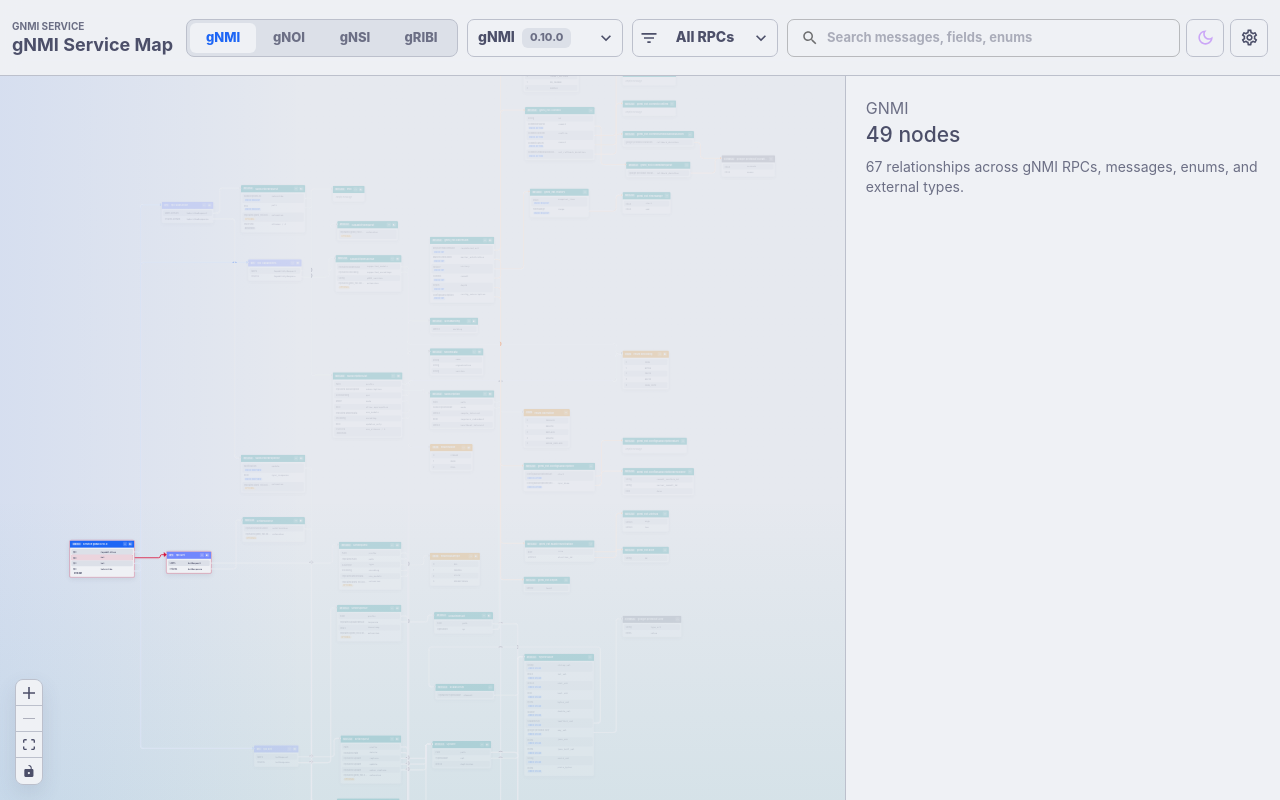
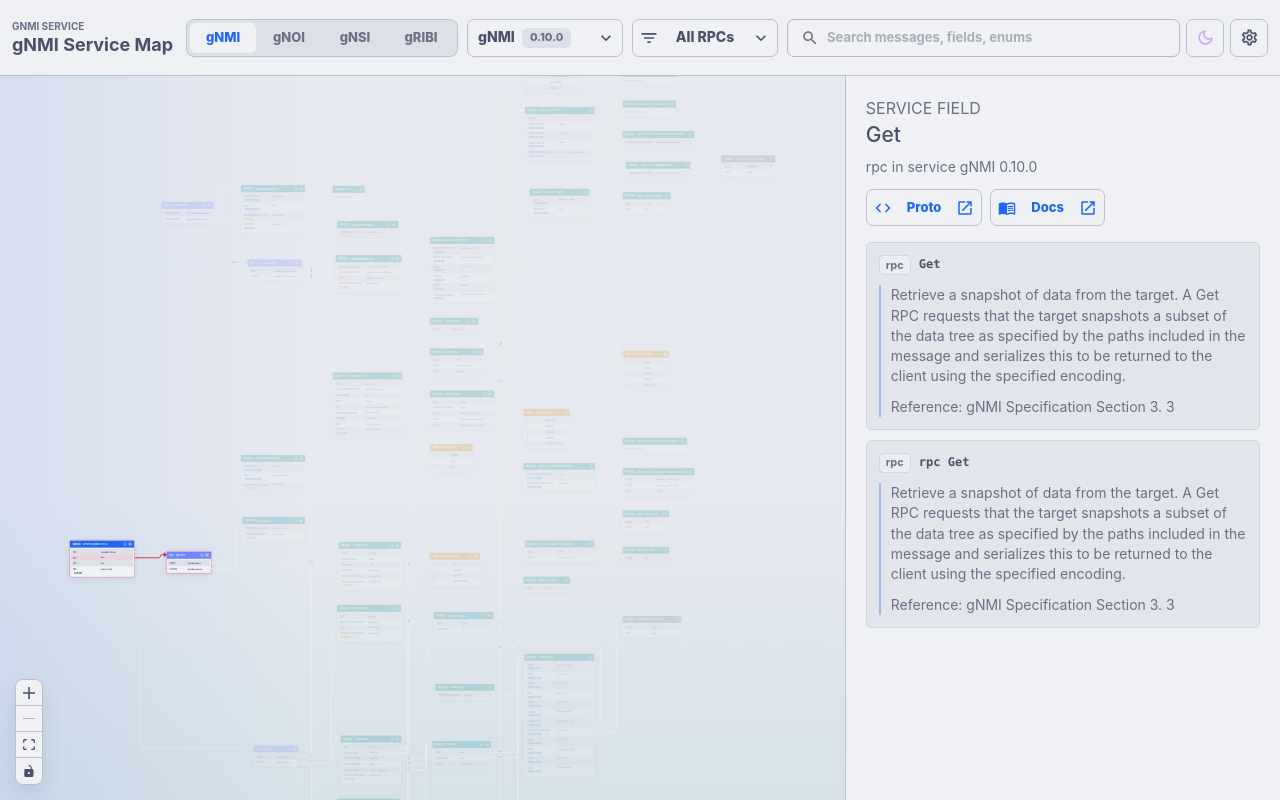
Before and after one commit to hellt/oc-protomaps, a React (Vite) app: page /gnmi/service-gnmi/0.10.0 in a window 1280 px wide. Both pictures are taken after a click on the element 102 px from the left and 558 px from the top of the page. Built offline with nearby package versions, Linux system fonts and the light colour scheme.

Commit message:
Show descriptions for selected fields

```diff
--- a/src/App.tsx
+++ b/src/App.tsx
@@ -133,7 +133,17 @@ type RoutedMapEdge = Edge<RoutedEdgeData, 'routed'> & {
 };
 
 type FieldConnectionIds = Record<string, string>;
-type FieldClickHandler = (edgeId: string) => void;
+type FieldSelection = {
+  nodeId: string;
+  fieldId: string;
+};
+type FieldSelectHandler = (fieldId: string, edgeId?: string) => void;
+
+type SelectedFieldDetails = {
+  node: MapNode;
+  field: MapField;
+  refNode?: MapNode;
+};
 
 type RouteBridge = RoutePoint & {
   orientation: 'horizontal' | 'vertical';
@@ -372,6 +382,7 @@ function AppShell({ themeMode, onToggleTheme }: AppShellProps) {
   );
   const [selectedId, setSelectedId] = useState<string | null>(null);
   const [selectedEdgeId, setSelectedEdgeId] = useState<string | null>(null);
+  const [selectedField, setSelectedField] = useState<FieldSelection | null>(null);
   const [manualPositions, setManualPositions] = useState<Record<string, NodePosition>>({});
   const [routingPositions, setRoutingPositions] = useState<Record<string, NodePosition>>({});
   const appliedLayoutResetCount = useRef(0);
@@ -450,6 +461,7 @@ function AppShell({ themeMode, onToggleTheme }: AppShellProps) {
   useEffect(() => {
     setSelectedId(null);
     setSelectedEdgeId(null);
+    setSelectedField(null);
     setManualPositions({});
     setRoutingPositions({});
     setQueryValue('');
@@ -587,9 +599,10 @@ function AppShell({ themeMode, onToggleTheme }: AppShellProps) {
       ),
     [visibleMap.edges],
   );
-  const selectFieldConnection = useCallback((edgeId: string) => {
+  const selectField = useCallback((nodeId: string, fieldId: string, edgeId?: string) => {
     setSelectedId(null);
-    setSelectedEdgeId(edgeId);
+    setSelectedField({ nodeId, fieldId });
+    setSelectedEdgeId(edgeId ?? null);
   }, []);
 
   const nodes = useMemo(
@@ -599,9 +612,10 @@ function AppShell({ themeMode, onToggleTheme }: AppShellProps) {
         const edgeEndpoint =
           selectedEdgeEndpointIds.has(currentNode.id) ||
           (selectedNodeRelated && currentNode.id !== selectedId);
-        const selectionActive = Boolean(selectedId || selectedEdge);
+        const selectedFieldInNode = selectedField?.nodeId === currentNode.id;
+        const selectionActive = Boolean(selectedId || selectedEdge || selectedField);
         const active = selectionActive
-          ? selectedNodeRelated || selectedEdgeEndpointIds.has(currentNode.id)
+          ? selectedNodeRelated || selectedEdgeEndpointIds.has(currentNode.id) || selectedFieldInNode
           : !query || nodeMatches.has(currentNode.id);
         const fieldConnectionIds = Object.fromEntries(
           (currentNode.data.fields ?? [])
@@ -622,7 +636,9 @@ function AppShell({ themeMode, onToggleTheme }: AppShellProps) {
             activeEdgeSourceHandle:
               selectedEdge?.source === currentNode.id ? selectedEdge.sourceHandle : null,
             fieldConnectionIds,
-            onFieldConnectionClick: selectFieldConnection,
+            selectedFieldId: selectedFieldInNode ? selectedField.fieldId : null,
+            onFieldSelect: (fieldId: string, edgeId?: string) =>
+              selectField(currentNode.id, fieldId, edgeId),
             query,
             showExtensions,
           },
@@ -633,9 +649,10 @@ function AppShell({ themeMode, onToggleTheme }: AppShellProps) {
       displayedLayoutNodes,
       edgeIdBySourceHandle,
       query,
-      selectFieldConnection,
+      selectField,
       selectedEdge,
       selectedEdgeEndpointIds,
+      selectedField,
       selectedId,
       selectedNodeConnections,
       showExtensions,
@@ -657,7 +674,9 @@ function AppShell({ themeMode, onToggleTheme }: AppShellProps) {
         const connectedToSelectedNode = selectedNodeConnections.edgeIds.has(edge.id);
         const highlighted = selected || connectedToSelectedNode;
         const selectionDimmed =
-          (Boolean(selectedEdge) && !selected) || (Boolean(selectedId) && !connectedToSelectedNode);
+          (Boolean(selectedEdge) && !selected) ||
+          (Boolean(selectedId) && !connectedToSelectedNode) ||
+          (selectedField !== null && !selectedEdge);
         const opacity = highlighted ? 1 : connectedToMatch ? (selectionDimmed ? 0.18 : 1) : 0.14;
         const stroke = highlighted ? 'var(--edge-selected)' : style.stroke;
         const strokeWidth =
@@ -696,6 +715,7 @@ function AppShell({ themeMode, onToggleTheme }: AppShellProps) {
       readableLayout.edges,
       routeBridgesByEdge,
       selectedEdge,
+      selectedField,
       selectedId,
       selectedNodeConnections,
     ],
@@ -705,6 +725,20 @@ function AppShell({ themeMode, onToggleTheme }: AppShellProps) {
     () => nodes.find((currentNode) => currentNode.id === selectedId),
     [nodes, selectedId],
   );
+  const selectedFieldDetails = useMemo<SelectedFieldDetails | null>(() => {
+    if (!selectedField) {
+      return null;
+    }
+
+    const node = nodes.find((currentNode) => currentNode.id === selectedField.nodeId);
+    const field = node?.data.fields?.find((currentField) => currentField.id === selectedField.fieldId);
+    const refNode =
+      typeof field?.ref === 'string'
+        ? nodes.find((currentNode) => currentNode.id === field.ref)
+        : undefined;
+
+    return node && field ? { node, field, refNode } : null;
+  }, [nodes, selectedField]);
   const exportInput = useMemo<MapExportInput>(
     () => ({
       layout: readableLayout,
@@ -734,6 +768,10 @@ function AppShell({ themeMode, onToggleTheme }: AppShellProps) {
   }, [fitView]);
 
   const onNodesChange = useCallback((changes: NodeChange<MapNode>[]) => {
+    const selectedNodeChanged = changes.some(
+      (change) => change.type === 'select' && change.selected,
+    );
+
     setManualPositions((currentPositions) => {
       let nextPositions = currentPositions;
 
@@ -789,6 +827,11 @@ function AppShell({ themeMode, onToggleTheme }: AppShellProps) {
 
       return selectedNodeWasCleared ? null : currentSelectedId;
     });
+
+    if (selectedNodeChanged) {
+      setSelectedEdgeId(null);
+      setSelectedField(null);
+    }
   }, []);
 
   const resetLayout = useCallback(() => {
@@ -950,15 +993,18 @@ function AppShell({ themeMode, onToggleTheme }: AppShellProps) {
           onNodeClick={(_, node) => {
             setSelectedId(node.id);
             setSelectedEdgeId(null);
+            setSelectedField(null);
           }}
           onEdgeClick={(event, edge) => {
             event.stopPropagation();
             setSelectedId(null);
             setSelectedEdgeId(edge.id);
+            setSelectedField(null);
           }}
           onPaneClick={() => {
             setSelectedId(null);
             setSelectedEdgeId(null);
+            setSelectedField(null);
           }}
           proOptions={{ hideAttribution: true }}
         >
@@ -968,6 +1014,7 @@ function AppShell({ themeMode, onToggleTheme }: AppShellProps) {
 
         <Inspector
           node={selectedNode}
+          selectedField={selectedFieldDetails}
           serviceLabel={activeService.label}
           serviceChoice={activeServiceChoice}
           totalNodes={visibleMap.nodes.length}
@@ -1474,7 +1521,8 @@ function SchemaNode({ data, selected }: NodeProps<MapNode>) {
   const dimmed = data.active === false;
   const targetHandles = targetHandlesFromData(data);
   const fieldConnectionIds = fieldConnectionIdsFromData(data);
-  const onFieldConnectionClick = fieldClickHandlerFromData(data);
+  const onFieldSelect = fieldSelectHandlerFromData(data);
+  const selectedFieldId = typeof data.selectedFieldId === 'string' ? data.selectedFieldId : null;
   const activeEdgeSourceHandle =
     typeof data.activeEdgeSourceHandle === 'string' ? data.activeEdgeSourceHandle : null;
   const className = [
@@ -1537,8 +1585,9 @@ function SchemaNode({ data, selected }: NodeProps<MapNode>) {
               field={field}
               highlighted={fieldMatches(field, data.query ?? '')}
               edgeHighlighted={field.id === activeEdgeSourceHandle}
+              selected={field.id === selectedFieldId}
               connectionEdgeId={fieldConnectionIds[field.id]}
-              onConnectionClick={onFieldConnectionClick}
+              onFieldSelect={onFieldSelect}
               showExtensions={data.showExtensions}
             />
           ))
@@ -1554,8 +1603,9 @@ type FieldRowProps = {
   field: MapField;
   highlighted: boolean;
   edgeHighlighted: boolean;
+  selected: boolean;
   connectionEdgeId?: string;
-  onConnectionClick?: FieldClickHandler;
+  onFieldSelect?: FieldSelectHandler;
   showExtensions?: boolean;
 };
 
@@ -1563,19 +1613,20 @@ function FieldRow({
   field,
   highlighted,
   edgeHighlighted,
+  selected,
   connectionEdgeId,
-  onConnectionClick,
+  onFieldSelect,
   showExtensions,
 }: FieldRowProps) {
   const isExtension = field.ref === 'extension';
   const visibleExtensionHandle = !isExtension || showExtensions;
-  const clickable = Boolean(connectionEdgeId && onConnectionClick);
+  const clickable = Boolean(onFieldSelect);
   const fieldTitle = [field.type, field.name, field.group, field.badge]
     .filter(Boolean)
     .join(' ');
-  const selectConnection = () => {
-    if (connectionEdgeId && onConnectionClick) {
-      onConnectionClick(connectionEdgeId);
+  const selectField = () => {
+    if (onFieldSelect) {
+      onFieldSelect(field.id, connectionEdgeId);
     }
   };
 
@@ -1587,6 +1638,7 @@ function FieldRow({
         field.ref ? 'has-ref' : '',
         highlighted ? 'is-highlighted' : '',
         edgeHighlighted ? 'is-edge-highlighted' : '',
+        selected ? 'is-selected' : '',
         clickable ? 'is-clickable nodrag nopan' : '',
         field.badge === 'deprecated' ? 'is-deprecated' : '',
       ]
@@ -1595,13 +1647,13 @@ function FieldRow({
       role={clickable ? 'button' : undefined}
       tabIndex={clickable ? 0 : undefined}
       title={field.ref ? `${fieldTitle} -> ${field.ref}` : fieldTitle}
-      aria-label={clickable ? `Highlight ${field.name} connection to ${field.ref}` : undefined}
+      aria-label={clickable ? `Select ${field.name} field` : undefined}
       onClick={(event) => {
         if (!clickable) {
           return;
         }
         event.stopPropagation();
-        selectConnection();
+        selectField();
       }}
       onKeyDown={(event) => {
         if (!clickable || (event.key !== 'Enter' && event.key !== ' ')) {
@@ -1609,7 +1661,7 @@ function FieldRow({
         }
         event.preventDefault();
         event.stopPropagation();
-        selectConnection();
+        selectField();
       }}
     >
       <span className="field-type">{field.type}</span>
@@ -1936,9 +1988,9 @@ function fieldConnectionIdsFromData(data: MapNode['data']): FieldConnectionIds {
     : {};
 }
 
-function fieldClickHandlerFromData(data: MapNode['data']): FieldClickHandler | undefined {
-  return typeof data.onFieldConnectionClick === 'function'
-    ? (data.onFieldConnectionClick as FieldClickHandler)
+function fieldSelectHandlerFromData(data: MapNode['data']): FieldSelectHandler | undefined {
+  return typeof data.onFieldSelect === 'function'
+    ? (data.onFieldSelect as FieldSelectHandler)
     : undefined;
 }
 
@@ -2057,13 +2109,111 @@ function DescriptionText({ text, className }: { text: string; className: string
 
 type InspectorProps = {
   node?: MapNode;
+  selectedField?: SelectedFieldDetails | null;
   serviceLabel: string;
   serviceChoice: ServiceMapChoice;
   totalNodes: number;
   totalEdges: number;
 };
 
-function Inspector({ node, serviceLabel, serviceChoice, totalNodes, totalEdges }: InspectorProps) {
+function Inspector({
+  node,
+  selectedField,
+  serviceLabel,
+  serviceChoice,
+  totalNodes,
+  totalEdges,
+}: InspectorProps) {
+  if (selectedField) {
+    const { node: parentNode, field, refNode } = selectedField;
+    const refFieldCount = refNode?.data.fields?.length ?? 0;
+
+    return (
+      <Paper component="aside" className="inspector" elevation={0} square>
+        <Typography className="inspector-kicker" component="span">
+          {parentNode.data.kind} field
+        </Typography>
+        <Typography variant="h6" component="h2">
+          {field.name}
+        </Typography>
+        <Typography variant="body2" color="text.secondary">
+          {field.type} in {parentNode.data.label}
+        </Typography>
+
+        <Stack className="inspector-actions" direction="row" sx={{ flexWrap: 'wrap' }}>
+          {parentNode.data.protoUrl ? (
+            <Button
+              component="a"
+              href={parentNode.data.protoUrl}
+              target="_blank"
+              rel="noreferrer"
+              size="small"
+              variant="outlined"
+              startIcon={<CodeOutlinedIcon fontSize="small" />}
+              endIcon={<OpenInNewIcon sx={{ fontSize: 14 }} />}
+            >
+              Proto
+            </Button>
+          ) : null}
+          {parentNode.data.specUrl ? (
+            <Button
+              component="a"
+              href={parentNode.data.specUrl}
+              target="_blank"
+              rel="noreferrer"
+              size="small"
+              variant="outlined"
+              startIcon={<MenuBookOutlinedIcon fontSize="small" />}
+              endIcon={<OpenInNewIcon sx={{ fontSize: 14 }} />}
+            >
+              Docs
+            </Button>
+          ) : null}
+        </Stack>
+
+        <div className="inspector-fields">
+          <div className="inspector-field">
+            <div className="inspector-field-main">
+              <span>{field.type}</span>
+              <strong>{field.name}</strong>
+              {field.group ? <span>{field.group}</span> : null}
+              {field.badge ? <span>{field.badge}</span> : null}
+            </div>
+            {field.description ? (
+              <DescriptionText
+                className="inspector-field-description"
+                text={field.description}
+              />
+            ) : (
+              <p className="inspector-field-description">No field description in the proto.</p>
+            )}
+          </div>
+
+          {refNode ? (
+            <div className="inspector-field">
+              <div className="inspector-field-main">
+                <span>{refNode.data.kind}</span>
+                <strong>{refNode.data.label}</strong>
+              </div>
+              {refNode.data.description ? (
+                <DescriptionText
+                  className="inspector-field-description"
+                  text={refNode.data.description}
+                />
+              ) : (
+                <p className="inspector-field-description">
+                  {refFieldCount
+                    ? `${refNode.data.label} has ${refFieldCount} fields.`
+                    : `${refNode.data.label} is an empty ${refNode.data.kind}.`}
+                </p>
+              )}
+            </div>
+          ) : null}
+        </div>
+      </Paper>
+    );
+  }
+
   if (!node) {
     return (
       <Paper component="aside" className="inspector" elevation={0} square>
--- a/src/styles.css
+++ b/src/styles.css
@@ -574,7 +574,8 @@ a {
   outline: none;
 }
 
-.field-row.is-edge-highlighted {
+.field-row.is-edge-highlighted,
+.field-row.is-selected {
   background: var(--field-edge-bg);
   box-shadow: inset 0 0 0 1px var(--field-edge-line);
 }
```
